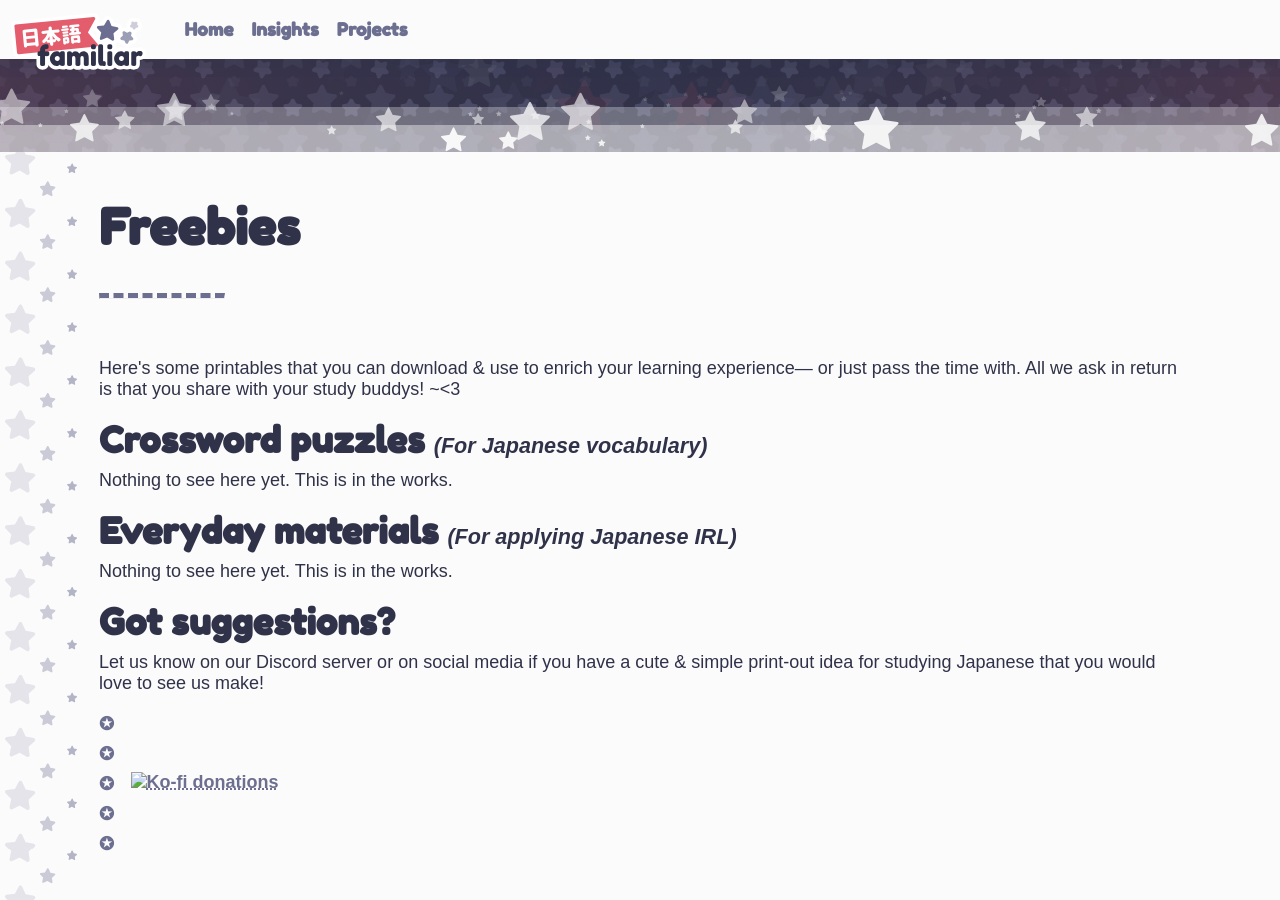
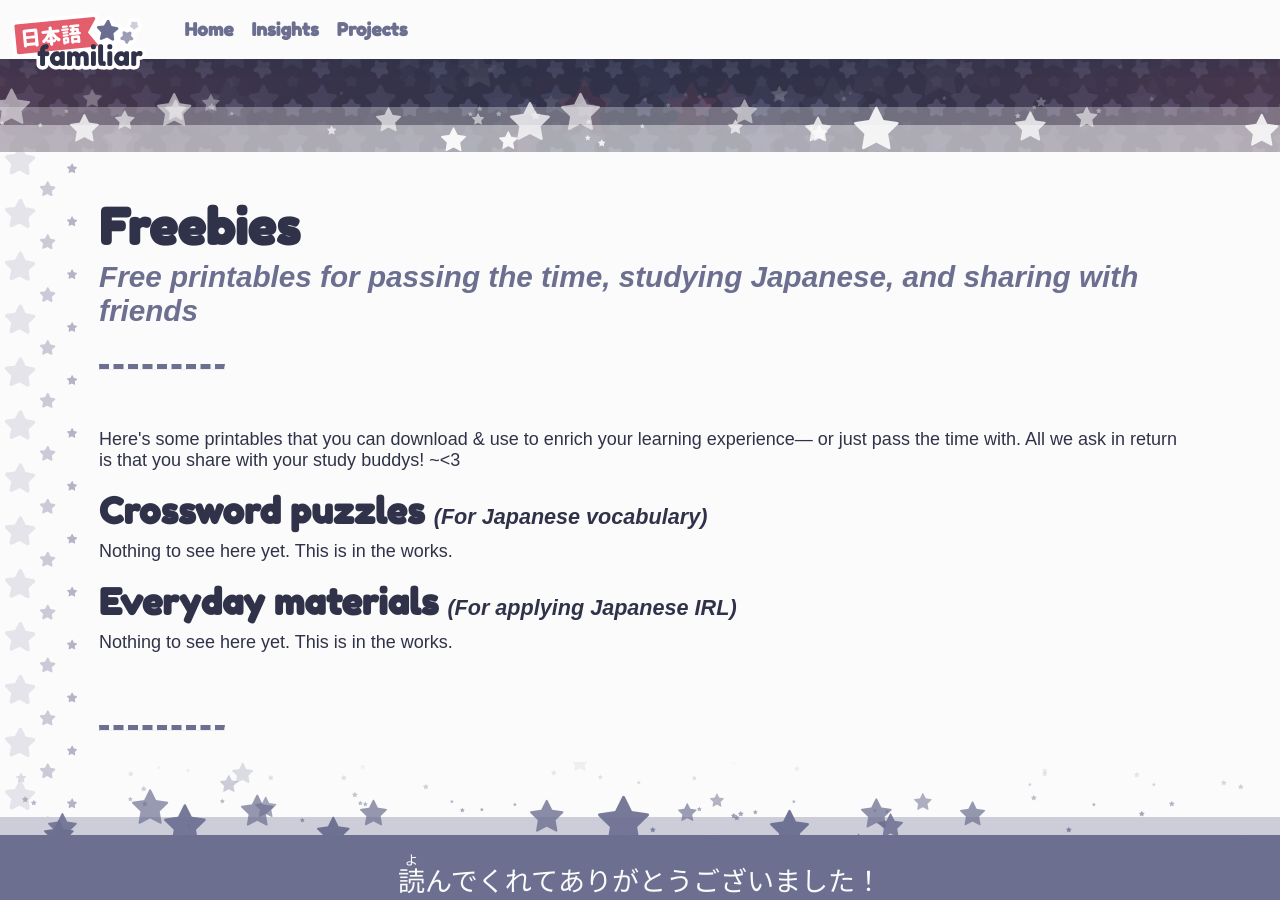
Before and after one commit to NihongoFamiliar/NihongoFamiliar.github.io, a Jekyll site: the page built from freebies.html, in a window 1280 px wide and 900 px high, scrolled down 339 px. Built offline with Jekyll 4.4.1, drawn with Linux system fonts in a browser that asks for light colours; some web fonts are replaced.

Commit message:
Update freebies.html

```diff
--- a/freebies.html
+++ b/freebies.html
@@ -1,7 +1,7 @@
 ---
 layout: page
 title: "Freebies"
-subtitle: ""
+subtitle: "Free printables for passing the time, studying Japanese, and sharing with friends"
 permalink: "/freebies/"
 ---
 
@@ -21,7 +21,7 @@ permalink: "/freebies/"
 <p>Nothing to see here yet. This is in the works.</p>
 
 
-<h2>Got suggestions?</h2>
+<!--<h2>Got suggestions?</h2>
 <p>
   Let us know on our Discord server or on social media if you have a cute & simple print-out idea for studying Japanese that you would love to see us make!
 </p>
@@ -55,4 +55,4 @@ permalink: "/freebies/"
       <svg xmlns="http://www.w3.org/2000/svg" viewBox="0 0 512 512"><path d="M459.4 151.7c.3 4.5 .3 9.1 .3 13.6 0 138.7-105.6 298.6-298.6 298.6-59.5 0-114.7-17.2-161.1-47.1 8.4 1 16.6 1.3 25.3 1.3 49.1 0 94.2-16.6 130.3-44.8-46.1-1-84.8-31.2-98.1-72.8 6.5 1 13 1.6 19.8 1.6 9.4 0 18.8-1.3 27.6-3.6-48.1-9.7-84.1-52-84.1-103v-1.3c14 7.8 30.2 12.7 47.4 13.3-28.3-18.8-46.8-51-46.8-87.4 0-19.5 5.2-37.4 14.3-53 51.7 63.7 129.3 105.3 216.4 109.8-1.6-7.8-2.6-15.9-2.6-24 0-57.8 46.8-104.9 104.9-104.9 30.2 0 57.5 12.7 76.7 33.1 23.7-4.5 46.5-13.3 66.6-25.3-7.8 24.4-24.4 44.8-46.1 57.8 21.1-2.3 41.6-8.1 60.4-16.2-14.3 20.8-32.2 39.3-52.6 54.3z"/></svg>
     </a>
   </li>
-</ul>
+</ul>-->
```
